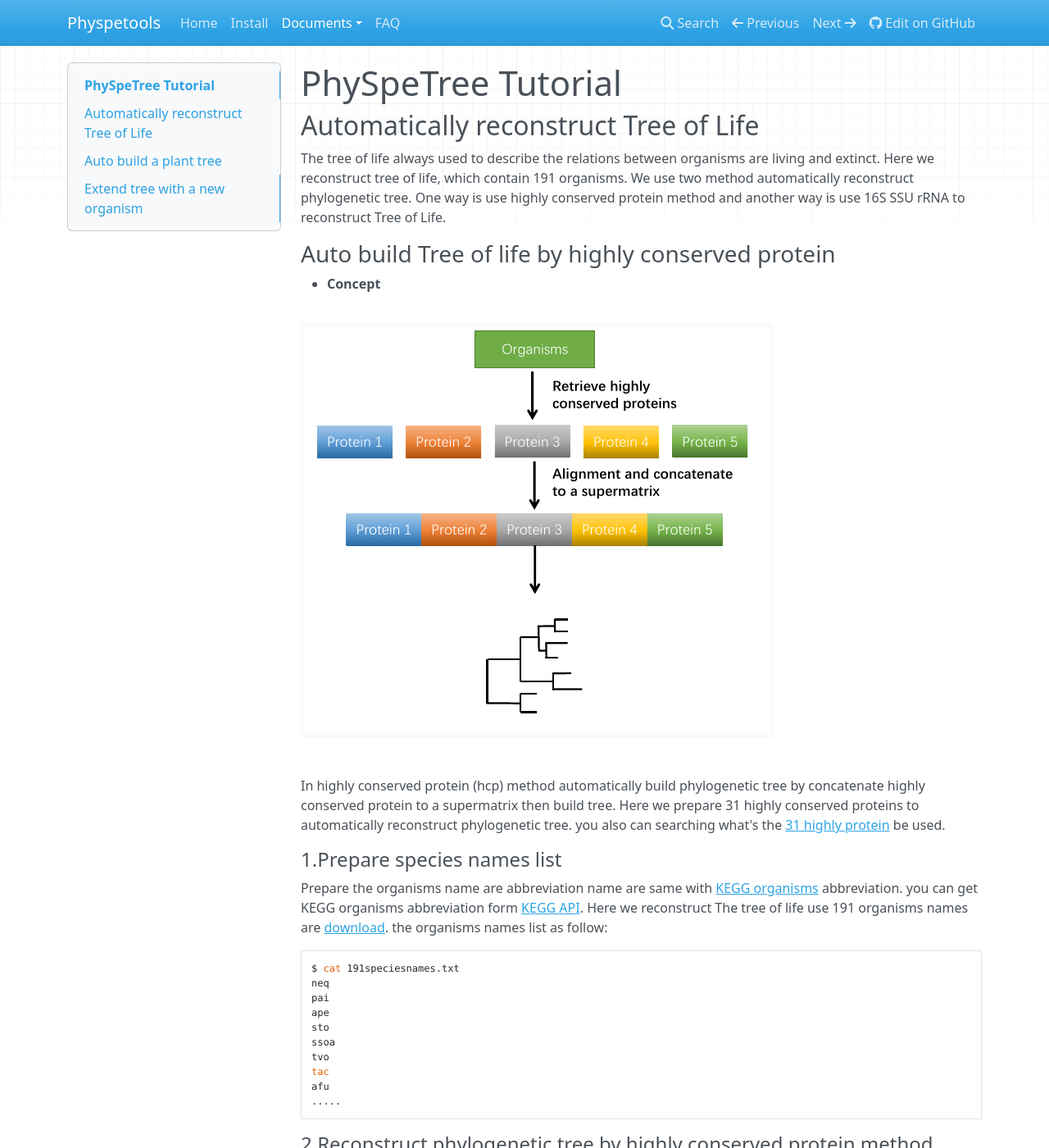
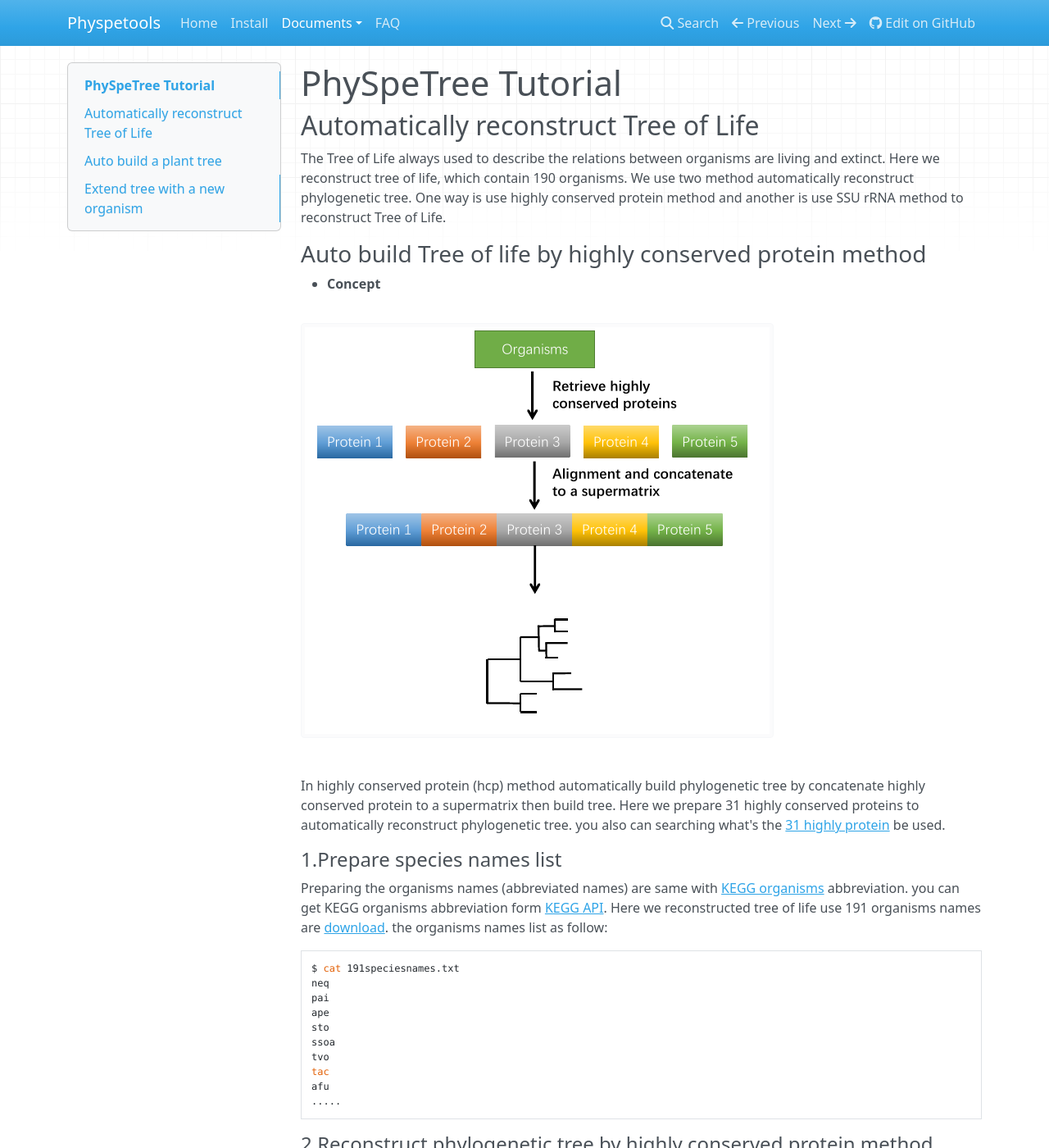
Before and after one commit to yangfangs/physpetools, an MkDocs documentation site: the page built from docs/docs/tutorial.md, in a window 1280 px wide and 1400 px high. Shown: the whole window at 82% size. Built offline with MkDocs 1.6.1, drawn with Linux system fonts in a browser that asks for light colours; nearby versions of some CDN libraries; old or Windows-style settings are respelled for this version of MkDocs; some of the changed text lies outside the part shown.

Commit message:
update doc

````diff
--- a/docs/docs/tutorial.md
+++ b/docs/docs/tutorial.md
@@ -2,12 +2,12 @@
 
 ## Automatically reconstruct Tree of Life
 
-The tree of life always used to describe the relations between organisms are living and extinct.
-Here we reconstruct tree of life, which contain 191 organisms. We use two method automatically reconstruct phylogenetic tree. One way is use highly
-conserved protein method and another way is use 16S SSU rRNA to reconstruct Tree of Life.
+The Tree of Life always used to describe the relations between organisms are living and extinct.
+Here we reconstruct tree of life, which contain 190 organisms. We use two method automatically reconstruct phylogenetic tree. One way is use highly
+conserved protein method and another is use SSU rRNA method to reconstruct Tree of Life.
 
 
-### Auto build Tree of life by highly conserved protein
+### Auto build Tree of life by highly conserved protein method
 
 * **Concept**
 
@@ -18,8 +18,8 @@
 
 ####  1.Prepare species names list
 
-Prepare the organisms name are abbreviation name are same with [KEGG organisms][2] abbreviation. you can get KEGG organisms abbreviation form [KEGG API][3].
-Here we reconstruct The tree of life use 191 organisms names are [download][1]. the organisms names list as follow:
+Preparing the organisms names (abbreviated names) are same with [KEGG organisms][2] abbreviation. you can get KEGG organisms abbreviation form [KEGG API][3].
+Here we reconstructed tree of life use 191 organisms names are [download][1]. the organisms names list as follow:
 
 ```bash
 $ cat 191speciesnames.txt
@@ -36,9 +36,9 @@
 
 ####  2.Reconstruct phylogenetic tree by highly conserved protein method
 
-When the users use PhySpeTree automatically build phylogenetic tree, the users can use `--hcp` arguments to specify use highly conserved protein way to reconstruct phylogenetic tree. The default use 1 thread
-to reconstruct phylogenetic tree, if you want to use more threads can use `-t` parameter to set the threads to be used. Here we use the default value 1 thread to
-reconstruct 191 species phylogenetic tree.
+When users use PhySpeTree automatically build phylogenetic tree, the users can use `--hcp` arguments to specify use highly conserved protein method to build tree. The default use 1 thread
+to reconstruct phylogenetic tree. If you want to use more threads can use `-t` parameter to set the threads to be used. Here we used the default value 1 thread to
+build 191 species phylogenetic tree.
 
 ```
 $ PhySpeTree autobuild -i 191speciesnames.txt -o 191_pro --hcp
@@ -362,7 +362,7 @@
 
 ####  1.Prepare organisms names list
 
-Here we automatically reconstruct 52 plants phylogenetic tree by PhySpeTree use highly conserved protein way. The organisms list [download][4]
+Here we automatically reconstructed 52 plants phylogenetic tree by PhySpeTree use highly conserved protein method. The species list [download][4].
 
 ```
 $ cat 52plantsnames.txt
@@ -521,9 +521,9 @@
 Here we extend tree of life with a new organism `Lokiarchaeum sp. GC14_75 (loki)`.
 
 
-#### 1.Prepare new organism 16s rRNA sequence
+#### 1.Prepare new organism SSU rRNA sequence
 
-When use 16s rRNA way to extend a new organism user need prepare the new organism 16s rRNA sequence, Here we prepare the new organism `Lokiarchaeum sp. GC14_75 (loki)`
+When use SSU rRNA method to extend a new organism user need prepare the new organism SSU rRNA sequence, Here we prepared the new organism `Lokiarchaeum sp. GC14_75 (loki)`
 16s rRNA sequence save with FASTA format. example download [extend_rna_olki.fasta][5]
 
 
@@ -548,10 +548,10 @@
 
 ```
 
-#### 2.Reconstruct phylogenetic tree by 16s SSU rRNA extend with a new organism
+#### 2.Reconstruct phylogenetic tree by SSU rRNA extend with a new organism
 
-Reconstruct phylogenetic tree by 16s SSU rRNA method, you should use `--esrna` to specify the method and use `-e` parameter specify
-the extend organism 16s rRNA sequence file.
+Reconstruct phylogenetic tree by SSU rRNA method, you should use `--esrna` to specify the method and use `-e` parameter specify
+the extend organism SSU rRNA sequence file.
 
 
 
@@ -663,7 +663,7 @@
 
 ```
 
-#### 3.Reconstruct phylogenetic tree by highly conserved protein extend with a new organism
+#### 3.Reconstruct phylogenetic tree by highly conserved protein method extend with a new organism
 
 
 ```
````
Also changed, not shown: other parts of docs/docs/tutorial.md (+2 -2 lines).
